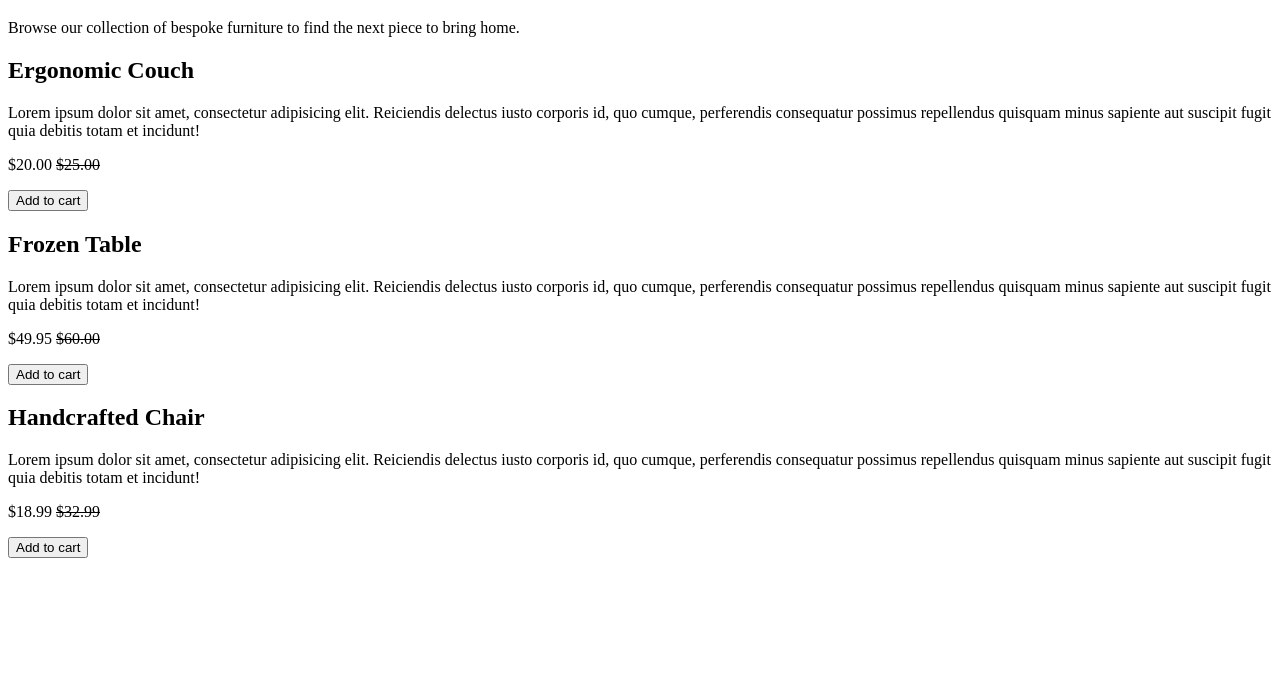
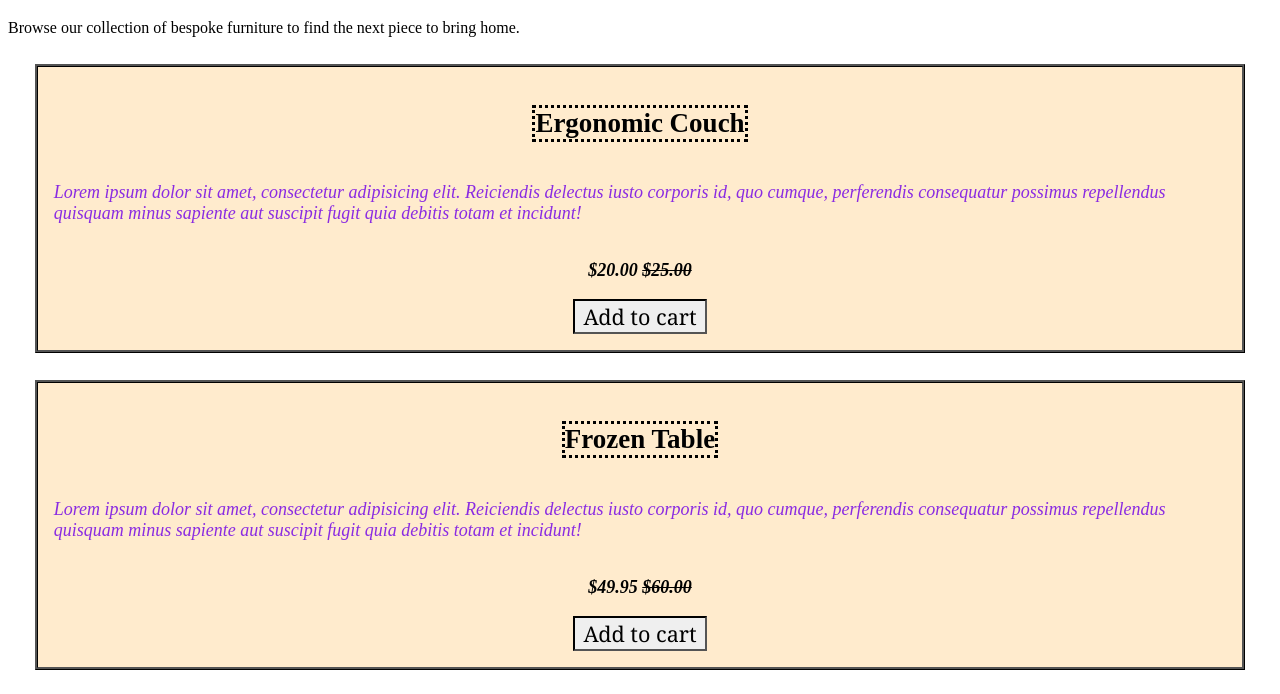
Before and after one commit to LilyWistaway/furniture-emporium, a plain HTML site: page index.html in a window 1280 px wide. Shown: the part 61-755 px from the top of the page. Drawn offline with Linux system fonts and the light colour scheme.

Commit message:
Create cards

```diff
--- a/index.css
+++ b/index.css
@@ -0,0 +1,42 @@
+.card {
+  font-size: large;
+  font-weight: lighter;
+  font-style: italic;
+  border-style: ridge;
+  border-width: 2px solid black;
+  border-color: black;
+  padding: 12pt;
+  margin: 20pt;
+  color: blueviolet;
+  background-color: blanchedalmond;
+  display: grid;
+  place-items: center;
+}
+
+h2 {
+  color: black;
+  font-weight: bold;
+  font-style: normal;
+  padding: 2 pt;
+  border-color: black;
+  border-style: dotted;
+  text-align: center;
+}
+
+button {
+  border-style: inset;
+  font-family: Georgia, "Times New Roman", Times, serif;
+  font-size: larger;
+  width: 100pt;
+}
+
+.price {
+  color: black;
+  font-weight: bold;
+  text-align: center;
+}
+
+button:hover {
+  background-color: green;
+  cursor: grab;
+}
--- a/index.html
+++ b/index.html
@@ -2,6 +2,7 @@
 <html lang="en">
   <head>
     <title>Furniture Emporium</title>
+    <link rel="stylesheet" href="index.css" />
   </head>
   <body>
     <main>
@@ -12,7 +13,7 @@
           bring home.
         </p>
       </header>
-      <article>
+      <article class="card">
         <h2>Ergonomic Couch</h2>
         <p>
           Lorem ipsum dolor sit amet, consectetur adipisicing elit. Reiciendis
@@ -20,10 +21,10 @@
           possimus repellendus quisquam minus sapiente aut suscipit fugit quia
           debitis totam et incidunt!
         </p>
-        <p>$20.00 <s>$25.00</s></p>
+        <p class="price">$20.00 <s>$25.00</s></p>
         <button>Add to cart</button>
       </article>
-      <article>
+      <article class="card">
         <h2>Frozen Table</h2>
         <p>
           Lorem ipsum dolor sit amet, consectetur adipisicing elit. Reiciendis
@@ -31,10 +32,10 @@
           possimus repellendus quisquam minus sapiente aut suscipit fugit quia
           debitis totam et incidunt!
         </p>
-        <p>$49.95 <s>$60.00</s></p>
+        <p class="price">$49.95 <s>$60.00</s></p>
         <button>Add to cart</button>
       </article>
-      <article>
+      <article class="card">
         <h2>Handcrafted Chair</h2>
         <p>
           Lorem ipsum dolor sit amet, consectetur adipisicing elit. Reiciendis
@@ -42,7 +43,7 @@
           possimus repellendus quisquam minus sapiente aut suscipit fugit quia
           debitis totam et incidunt!
         </p>
-        <p>$18.99 <s>$32.99</s></p>
+        <p class="price">$18.99 <s>$32.99</s></p>
         <button>Add to cart</button>
       </article>
     </main>
```
